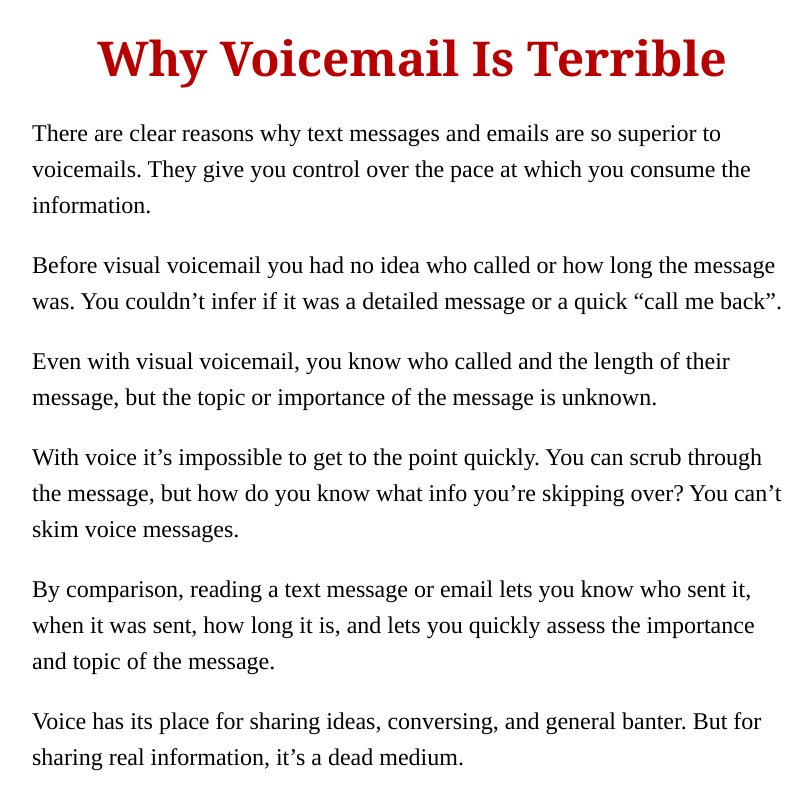
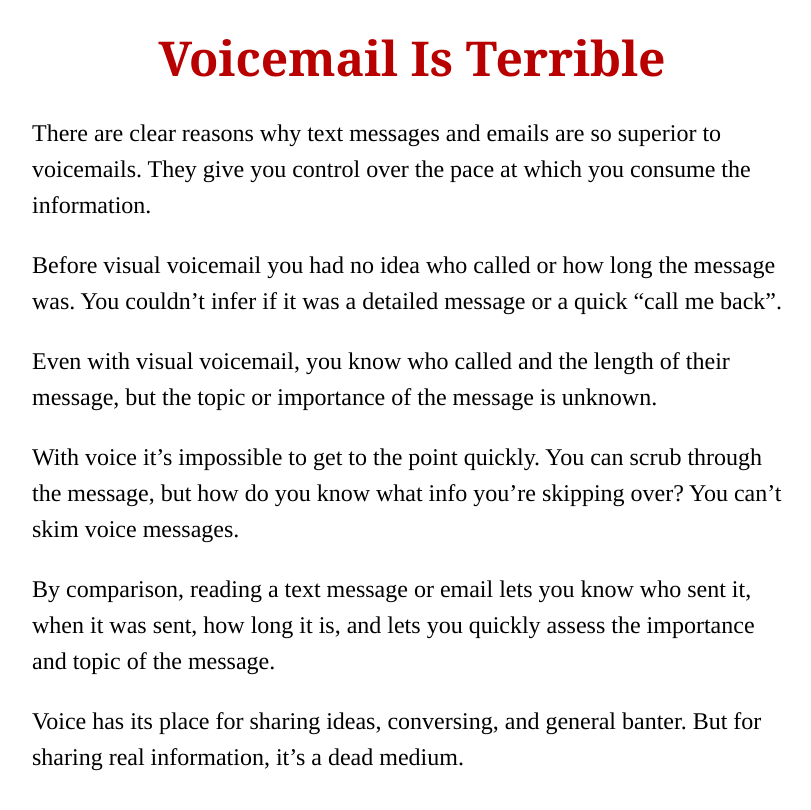
Before and after one commit to clarkhtse/blog, a Jekyll site: the page built from _posts/2013-01-06-voicemail-is-terrible.md, in a window 1280 px wide. Shown: the top 810 px of the page, without its empty margins (228-1039 px from the left). Built offline with Jekyll 4.4.1, drawn with Linux system fonts in a browser that asks for light colours; some web fonts are replaced; Markdown is read by kramdown in place of the engine named in the settings.

Commit message:
Post edit

```diff
--- a/_posts/2013-01-06-voicemail-is-terrible.md
+++ b/_posts/2013-01-06-voicemail-is-terrible.md
@@ -2,7 +2,7 @@
 layout: default
 title: Voicemail Is Terrible
 ---
-# Why Voicemail Is Terrible
+# Voicemail Is Terrible
 
 There are clear reasons why text messages and emails are so superior to voicemails. They give you control over the pace at which you consume the information.
 
```
